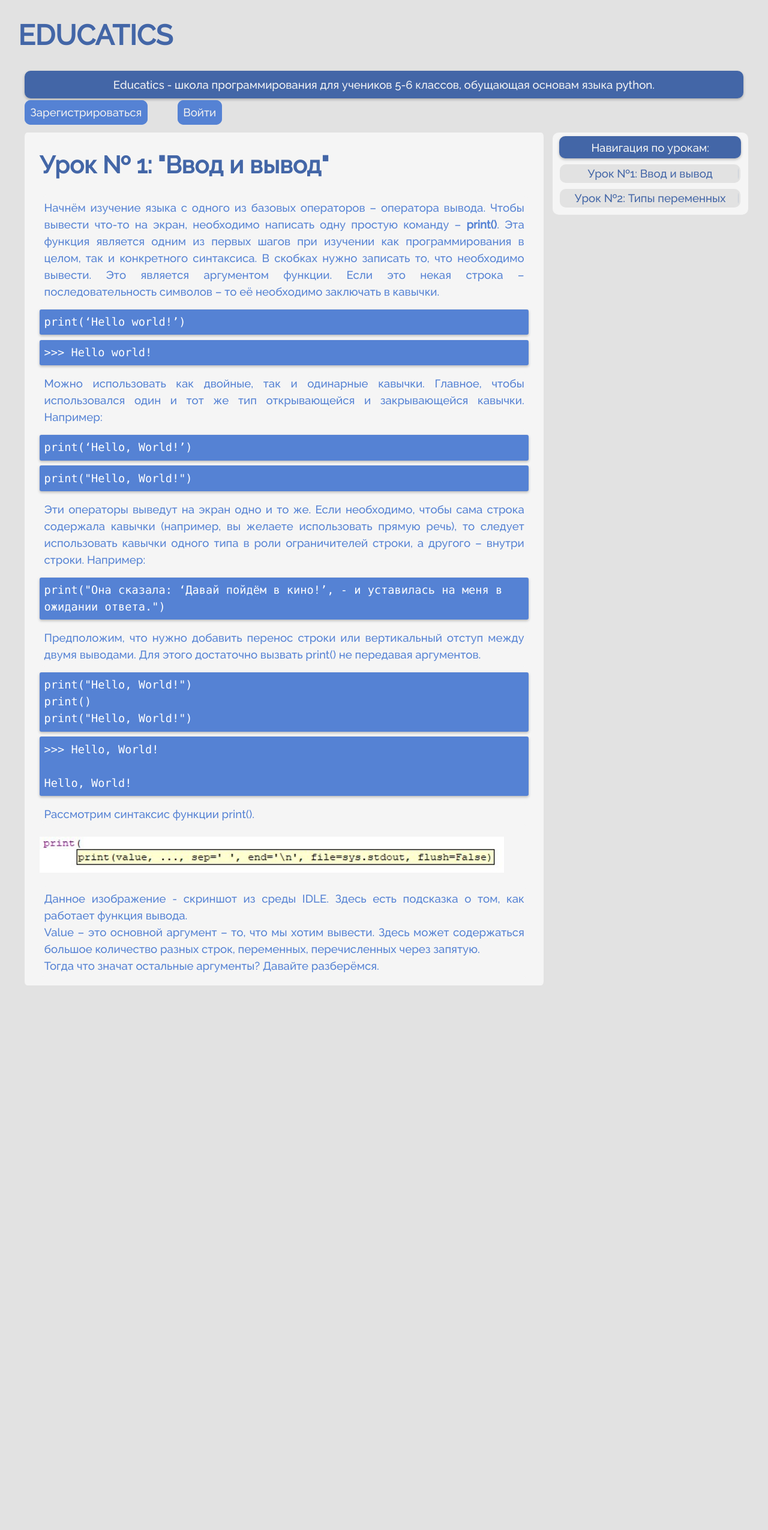
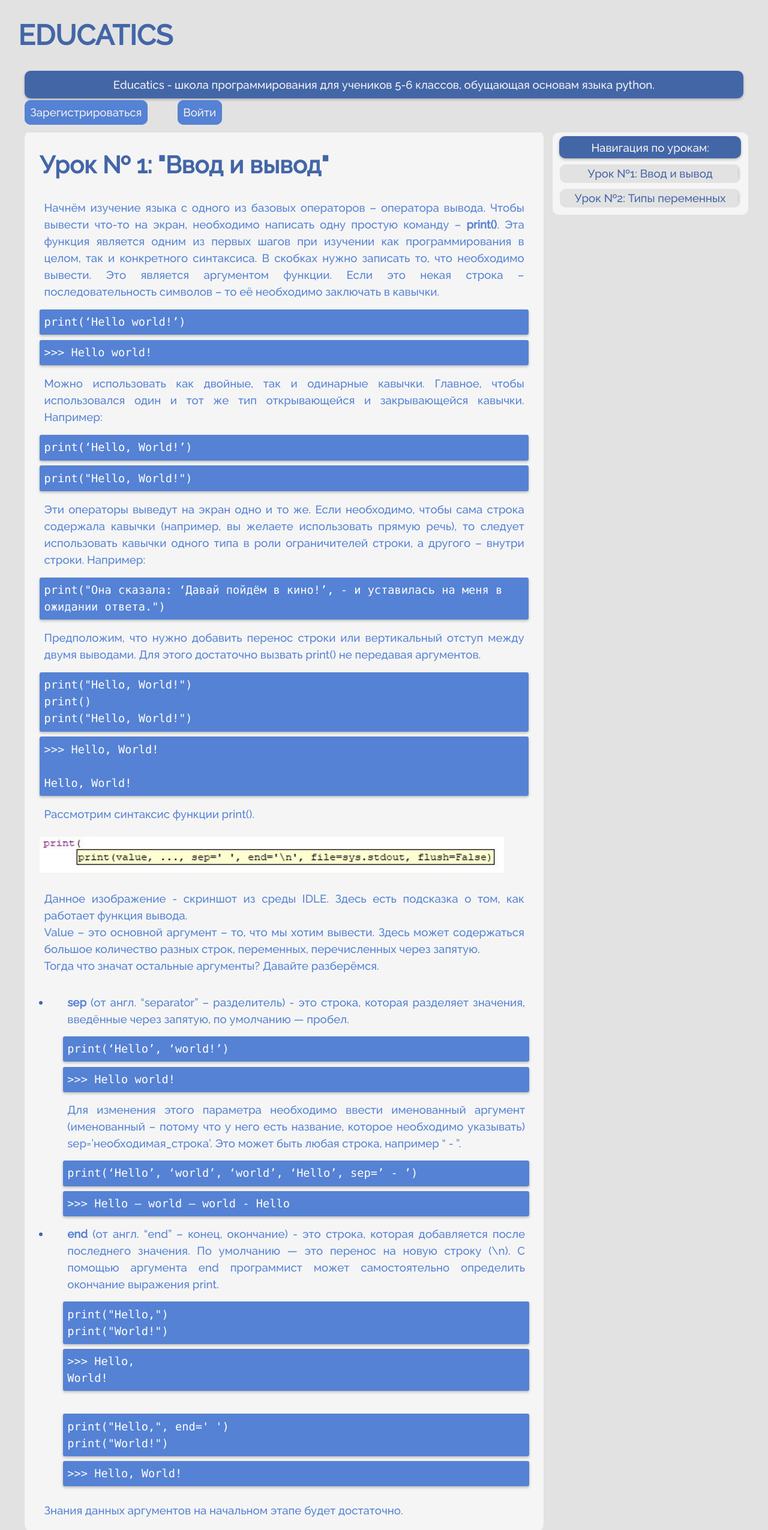
Before and after one commit to Thanoss-blip/WEB--10-, a Flask app: page /lessons/lesson_1 in a window 1280 px wide. Shown: the whole page at 60% size. Before the commit the page ends 1643 px from the top, so only its background shows below. Run offline with Flask 2, Linux system fonts and the light colour scheme.

Commit message:
Update lesson_1.html

```diff
--- a/templates/lesson_1.html
+++ b/templates/lesson_1.html
@@ -35,6 +35,56 @@
 			количество разных строк, переменных, перечисленных через запятую.<br>
 			Тогда что значат остальные аргументы? Давайте разберёмся.
 			</p>
+		<ul>
+			<li>
+				<p class="lesson">
+					<strong>sep</strong> (от англ. “separator” – разделитель) - это строка, которая разделяет значения,
+					введённые через запятую, по умолчанию — пробел.
+				</p>
+				<p class="code_inp">
+					print(‘Hello’, ‘world!’)
+				</p>
+				<p class="code_out">
+					>>> Hello world!
+				</p>
+				<p class="lesson">
+					Для изменения этого параметра необходимо ввести именованный аргумент
+					(именованный – потому что у него есть название, которое необходимо указывать)
+					sep=’необходимая_строка’. Это может быть любая строка, например “ - ”.
+				</p>
+				<p class="code_inp">
+					print(‘Hello’, ‘world’, ‘world’, ‘Hello’, sep=’ - ’)
+				</p>
+				<p class="code_out">
+					>>> Hello – world – world - Hello
+				</p>
+			</li>
+			<li>
+				<p class="lesson">
+					<strong>end</strong> (от англ. “end” – конец, окончание) - это строка,
+					которая добавляется после последнего значения.
+					По умолчанию — это перенос на новую строку (\n).
+					С помощью аргумента end программист может самостоятельно
+					определить окончание выражения print.
+				</p>
+				<p class="code_inp">
+					print("Hello,") <br> print("World!")
+				</p>
+				<p class="code_out">
+					>>> Hello, <br> World!
+				</p>
+				<br>
+				<p class="code_inp">
+					print("Hello,", end=' ') <br> print("World!")
+				</p>
+				<p class="code_out">
+					>>> Hello, World!
+				</p>
+			</li>
+		</ul>
+		<p class="lesson">
+			Знания данных аргументов на начальном этапе будет достаточно.
+		</p>
 
 	</div>
 	<div class="menu">
```
